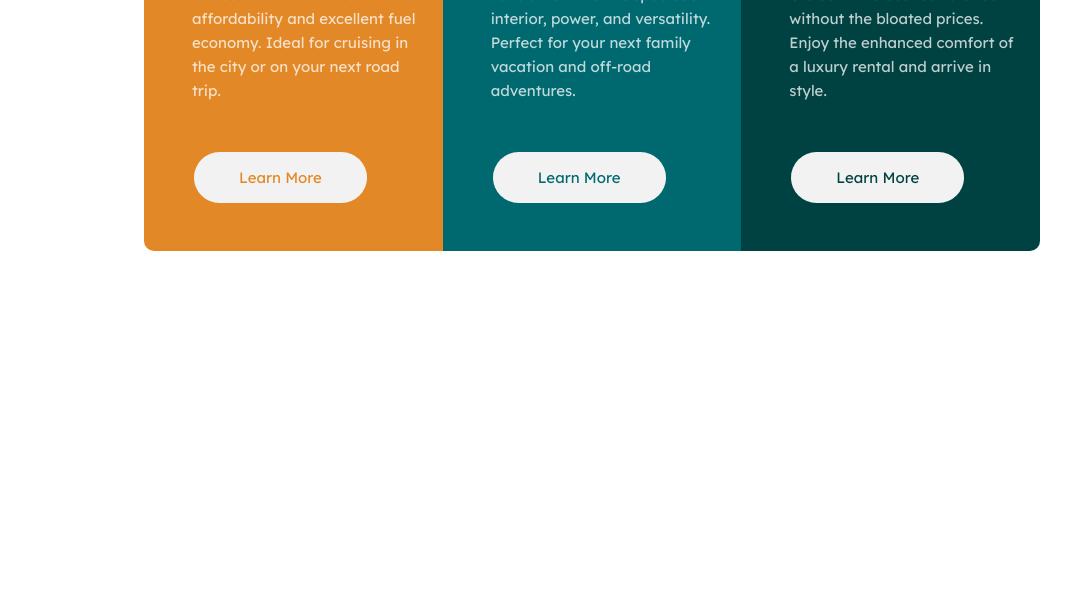
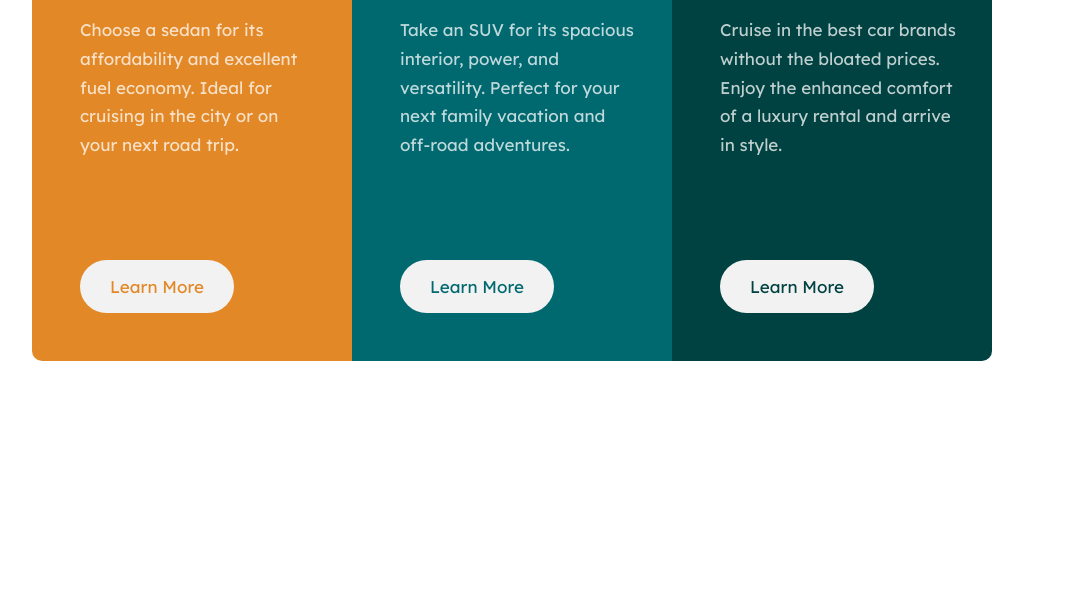
Before and after one commit to aparra67/challenge-3-column, a plain HTML site: page index.html in a window 1280 px wide. Shown: the part 327-928 px from the top of the page, without its empty margins (48-1119 px from the left). After the commit the page ends 848 px from the top, so only its background shows below. Drawn offline with Linux system fonts and the light colour scheme.

Commit message:
Anexo cambios de estilos, uso de grid

```diff
--- a/estilo.css
+++ b/estilo.css
@@ -4,27 +4,40 @@
     margin: 0;
     padding: 0;
 }
+
+body {
+    width: 100%;
+    min-width: 320px;
+    height: 100vh;
+    box-sizing: border-box;
+}
+
 /* Estilos personalizados*/
 .container {
-    width: 70%;
-    height: 100vh;
-    margin: auto;
-    margin-top: 5rem;
+    width: 100%;
+    display: flex;
+    margin-top: 3rem;
 }
 
 .container-box {
+    padding: 5rem;
+    display: grid;
+    grid-template-columns: 1fr 1fr 1fr;
+    justify-content: center;
+    /* padding: 7rem;
     display: flex;
     width: auto;
     margin-top: 8rem;
     flex-direction: row;
     justify-content: center;
-    align-items: center;
+    align-items: center; */
 }
 
 .box {
     display: flex;
-    width: 400px;
-    height: 450px;
+    width: 20rem;
+    height: 35rem;
+    padding: 0rem;
     flex-direction: column;
     align-items: flex-start;
     justify-content: center;
@@ -48,6 +61,7 @@
 
 .box img {
     margin: 3rem 10rem 1rem 3rem;
+    width: 4.5rem;
 }
 
 .text {
@@ -57,6 +71,7 @@
     flex-direction: column;
     justify-content: center;
     align-items: flex-start;
+    margin-top: -3rem;
 }
 
 .boton {
@@ -67,20 +82,20 @@
 .title {
     font-family: 'Big Shoulders Display', cursive;
     color: hsl(0, 0%, 95%);
-    font-size: 40px;
+    font-size: 45px;
     margin-left: 3rem;
 }
 
 .description {
     font-family: 'Lexend Deca', sans-serif;
     color: hsla(0, 0%, 100%, 0.75);
-    font-size: 15px;
+    font-size: 17px;
     font-weight: lighter;
-    margin: auto;
-    margin-left: 1.5rem;
-    padding: 1.5rem;
+    /* margin: auto; */
+    margin-left: 1rem;
+    padding: 2rem;
     text-align: left;
-    line-height: 1.5rem;
+    line-height: 1.8rem;
 }
 
 input {
@@ -89,11 +104,10 @@ input {
     border-radius: 50px;
     border: none;
     width: auto;
-    margin-top: 20px;
-    margin-left: 50px;
-    padding: 16px 45px;
+    margin-left: 3rem;
+    padding: 16px 30px;
     text-align: center;
-    font-size: 15px;
+    font-size: 17px;
 }
 
 input:hover {
@@ -124,10 +138,30 @@ input:hover {
 #green-2:hover {
     color: hsl(0, 0%, 95%);
 }
+
 /* Media query*/
-@media(min-width: 250px) and (max-width: 830px) {
+/* @media(min-width: 320px) and (max-width: 375px) {
     .container-box {
         flex-direction: column;
+    }
+
+    .box img {
+        margin: 2rem 10rem 1rem 2rem;
+    }
+
+    .title {
+        font-size: 30px;
+        margin-left: 2rem;
+    }
+
+    .description {
+        font-size: 15px;
+        font-weight: lighter;
+        margin: auto;
+        margin-left: 1rem;
+        padding: 1rem;
+        text-align: left;
+        line-height: 1.5rem;
     }
 
     .box-1 {
@@ -140,4 +174,174 @@ input:hover {
         border-bottom-right-radius: 10px;
         border-bottom-left-radius: 10px;
     }
+
+    input {
+        margin-top: 1rem;
+        margin-left: 2rem;
+        padding: 16px 45px;
+        text-align: center;
+        font-size: 12px;
+    }
 }
+
+ @media(min-width: 376px) and (max-width: 480px) {
+    .container-box {
+        flex-direction: column;
+        padding: 2rem;
+    }
+
+    .box img {
+        margin: 2.5rem 10rem 1rem 2.5rem;
+    }
+
+    .title {
+        font-size: 40px;
+        margin-left: 2.5rem;
+    }
+
+    .description {
+        font-size: 15px;
+        font-weight: lighter;
+        margin: auto;
+        padding: 2.5rem;
+        text-align: left;
+        line-height: 1.5rem;
+    }
+
+    .box-1 {
+        border-bottom-left-radius: 0;
+        border-top-right-radius: 10px;
+    }
+
+    .box-3 {
+        border-top-right-radius: 0;
+        border-bottom-right-radius: 10px;
+        border-bottom-left-radius: 10px;
+    }
+
+    input {
+        margin-top: 1rem;
+        margin-left: 2rem;
+        padding: 16px 45px;
+        text-align: center;
+        font-size: 15px;
+    }
+}
+
+@media(min-width: 320px) and (max-width: 480px) {
+    .container-box {
+        flex-direction: column;
+        padding: 2rem;
+    }
+
+    .box img {
+        width: 4rem;
+        margin: 3rem 10rem 1rem 3rem;
+    }
+
+    .title {
+        font-size: 50px;
+        margin-left: 3rem;
+    }
+
+    .description {
+        font-size: 21px;
+        font-weight: lighter;
+        margin: auto;
+        padding: 3rem;
+        text-align: left;
+        line-height: 2rem;
+    }
+
+    .box-1 {
+        border-bottom-left-radius: 0;
+        border-top-right-radius: 10px;
+    }
+
+    .box-3 {
+        border-top-right-radius: 0;
+        border-bottom-right-radius: 10px;
+        border-bottom-left-radius: 10px;
+    }
+
+    input {
+        margin-top: 1rem;
+        margin-left: 3rem;
+        padding: 20px 50px;
+        text-align: center;
+        font-size: 20px;
+    }
+}
+
+@media(min-width: 576px) and (max-width: 768px) {
+    .container-box {
+        flex-direction: column;
+        padding: 4rem;
+    }
+
+    .box img {
+        width: 6rem;
+        margin: 3.5rem 10rem 2rem 3.5rem;
+    }
+
+    .title {
+        font-size: 65px;
+        margin-left: 3.5rem;
+    }
+
+    .description {
+        font-size: 28px;
+        margin: auto;
+        padding: 3.5rem;
+        text-align: left;
+        line-height: 2.8rem;
+    }
+
+    .box-1 {
+        border-bottom-left-radius: 0;
+        border-top-right-radius: 10px;
+    }
+
+    .box-3 {
+        border-top-right-radius: 0;
+        border-bottom-right-radius: 10px;
+        border-bottom-left-radius: 10px;
+    }
+    .boton {
+        margin-bottom: 5rem;
+    }
+    input {
+        margin-top: 1rem;
+        margin-left: 3.5rem;
+        padding: 26px 62px;
+        text-align: center;
+        font-size: 28px;
+    }
+}
+@media(min-width: 769px) and (max-width: 1024px) {
+
+    .box img {
+        margin: 2rem 10rem 2rem 2rem;
+    }
+
+    .title {
+        font-size: 40px;
+        margin-left: 2rem;
+    }
+
+    .description {
+        font-size: 14px;
+        margin-left: 0.1rem;
+        margin-bottom: 1.5rem;
+        padding: 2rem;
+        text-align: left;
+        line-height: 1.5rem;
+    }
+    input {
+        margin-top: 1rem;
+        margin-left: 2rem;
+        padding: 16px 30px;
+        text-align: center;
+        font-size: 14px;
+    }
+} */
```
